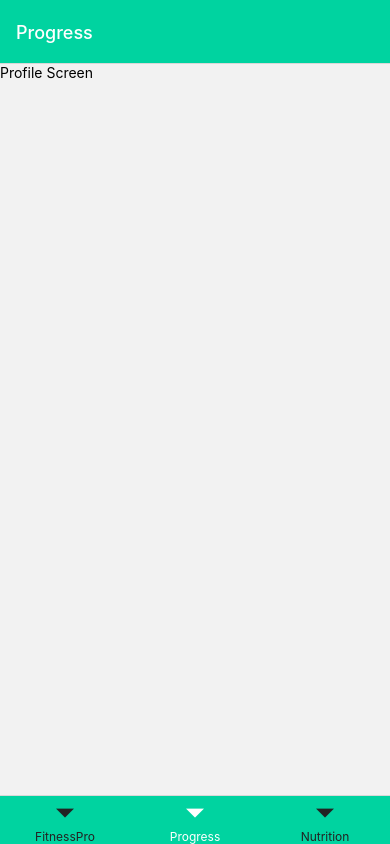
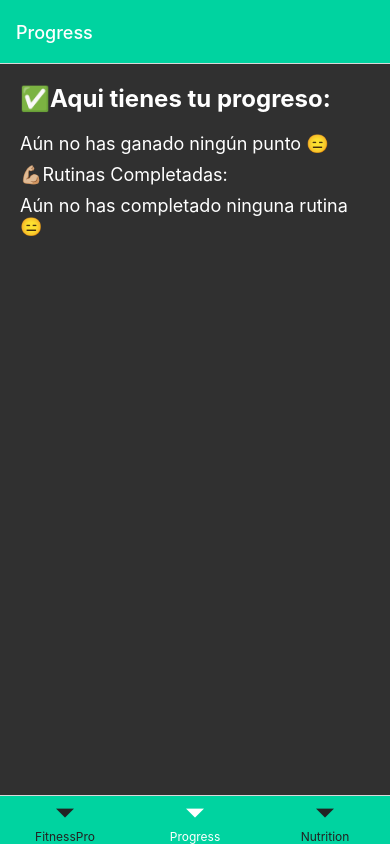
Before and after one commit to Alvaro-Hernandez/Examen_Alvaro_Carlos, a React Native app: screen /Progress in a window 390 px wide. Built offline with nearby package versions, Linux system fonts and the light colour scheme.

Commit message:
:sparkles:Implementacion de Caracteriztica de progreso

```diff
--- a/App.js
+++ b/App.js
@@ -2,6 +2,8 @@ import React, {useEffect, useState} from 'react';
 import {NavigationContainer} from '@react-navigation/native';
 import SplashScreen from './src/Views/SplashScreen';
 import AppNavigator from './src/Navigation/AppNavigation';
+import {ProgresoProvider} from './src/Context/ProgressContext';
+
 const App = () => {
   const [isSplashFinished, setIsSplashFinished] = useState(false);
 
@@ -16,9 +18,11 @@ const App = () => {
   }
 
   return (
-    <NavigationContainer>
-      <AppNavigator />
-    </NavigationContainer>
+    <ProgresoProvider>
+      <NavigationContainer>
+        <AppNavigator />
+      </NavigationContainer>
+    </ProgresoProvider>
   );
 };
 
--- a/src/Components/CardComponents.js
+++ b/src/Components/CardComponents.js
@@ -1,7 +1,20 @@
-import React from 'react';
-import {View, Text, Image, StyleSheet} from 'react-native';
+import React, {useState, useContext} from 'react';
+import {View, Text, Image, StyleSheet, TouchableOpacity} from 'react-native';
+import {ProgresoContext} from '../Context/ProgressContext';
 
 const RutinaCard = ({rutina}) => {
+  const {
+    rutinasCompletadas,
+    setRutinasCompletadas,
+    puntosTotales,
+    setPuntosTotales,
+  } = useContext(ProgresoContext);
+  const [isButtonActive, setButtonActive] = useState(true);
+  const guardarPuntos = () => {
+    setPuntosTotales(puntosTotales + rutina.puntos);
+    setRutinasCompletadas([...rutinasCompletadas, rutina.nombre]);
+    setButtonActive(false);
+  };
   return (
     <View style={styles.card}>
       <Text style={styles.title}>{rutina.nombre}</Text>
@@ -21,6 +34,14 @@ const RutinaCard = ({rutina}) => {
           <Text style={styles.text}>{ejercicio.descripcion}</Text>
         </View>
       ))}
+      <TouchableOpacity
+        style={isButtonActive ? styles.buttonActive : styles.buttonInactive}
+        onPress={guardarPuntos}
+        disabled={!isButtonActive}>
+        <Text style={isButtonActive ? styles.textActive : styles.textInactive}>
+          {isButtonActive ? 'Rutina Terminada' : 'Puntos guardados'}
+        </Text>
+      </TouchableOpacity>
     </View>
   );
 };
@@ -55,6 +76,26 @@ const styles = StyleSheet.create({
     height: 200,
     marginVertical: 10,
   },
+  buttonActive: {
+    backgroundColor: '#00D3A0',
+    padding: 10,
+    borderRadius: 20,
+    alignItems: 'center',
+    marginTop: 10,
+  },
+  buttonInactive: {
+    backgroundColor: '#858585',
+    padding: 10,
+    borderRadius: 20,
+    alignItems: 'center',
+    marginTop: 10,
+  },
+  textActive: {
+    color: '#fff',
+  },
+  textInactive: {
+    color: '#fff',
+  },
 });
 
 export default RutinaCard;
--- a/src/Views/ProgressScreen.js
+++ b/src/Views/ProgressScreen.js
@@ -1,13 +1,65 @@
-import React from 'react';
-import {View, Text} from 'react-native';
+import React, {useContext} from 'react';
+import {View, Text, StyleSheet, FlatList} from 'react-native';
+import {ProgresoContext} from '../Context/ProgressContext';
 
 const ProgressScreen = () => {
+  const {rutinasCompletadas, puntosTotales} = useContext(ProgresoContext);
+
+  const renderItem = ({item}) => (
+    <View style={styles.itemContainer}>
+      <Text style={styles.itemText}>{item}</Text>
+    </View>
+  );
+
   return (
-    <View>
-      <Text>Profile Screen</Text>
-      {/* Agrega aquí el contenido de tu pantalla de perfil */}
+    <View style={styles.container}>
+      <Text style={styles.title}>✅Aqui tienes tu progreso: </Text>
+      {puntosTotales > 0 ? (
+        <Text style={styles.text}>👀Total de Puntos: {puntosTotales}</Text>
+      ) : (
+        <Text style={styles.text}>Aún no has ganado ningún punto 😑</Text>
+      )}
+      <Text style={styles.text}>💪🏼Rutinas Completadas:</Text>
+      {rutinasCompletadas.length > 0 ? (
+        <FlatList
+          data={rutinasCompletadas}
+          renderItem={renderItem}
+          keyExtractor={(item, index) => index.toString()}
+        />
+      ) : (
+        <Text style={styles.text}>Aún no has completado ninguna rutina 😑</Text>
+      )}
     </View>
   );
 };
 
+const styles = StyleSheet.create({
+  container: {
+    flex: 1,
+    backgroundColor: '#303030',
+    padding: 20,
+  },
+  title: {
+    fontSize: 24,
+    fontWeight: 'bold',
+    color: '#fff',
+    marginBottom: 20,
+  },
+  text: {
+    fontSize: 18,
+    color: '#fff',
+    marginBottom: 10,
+  },
+  itemContainer: {
+    backgroundColor: '#444',
+    padding: 10,
+    marginVertical: 5,
+    borderRadius: 5,
+  },
+  itemText: {
+    fontSize: 16,
+    color: '#fff',
+  },
+});
+
 export default ProgressScreen;
```
